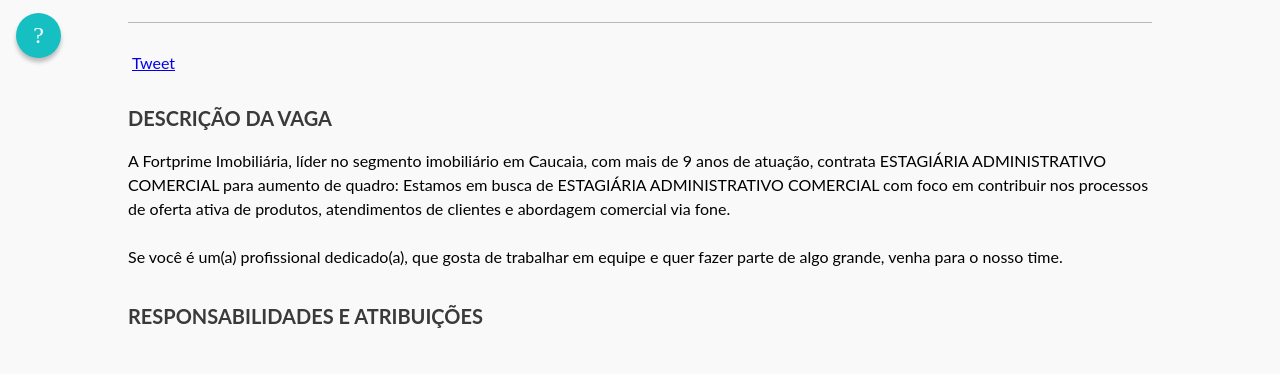
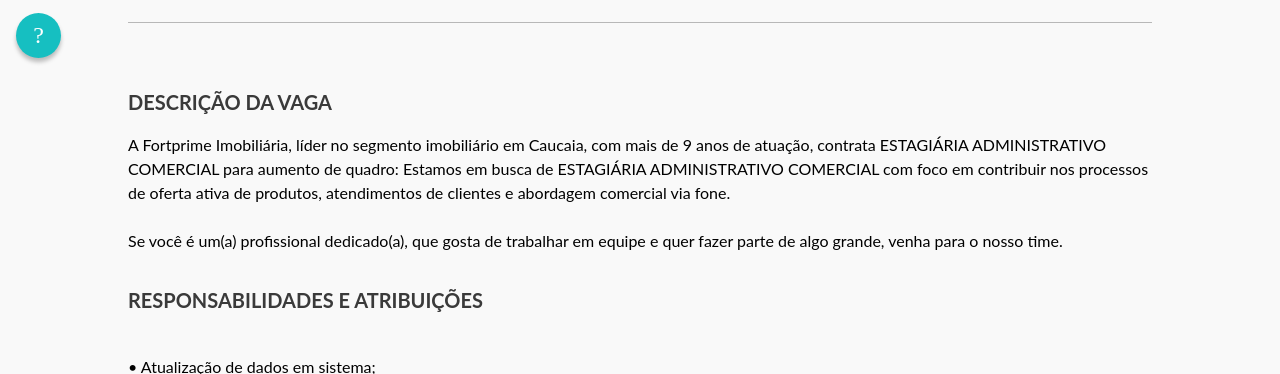
Before and after one commit to alencadev/PORTAL_DE_CARREIRAS, a plain HTML site: page estagio.html in a window 1280 px wide. Shown: the part 726-1100 px from the top of the page. Drawn offline with Linux system fonts and the light colour scheme.

Commit message:
ATUALIZAÇÃO 3

```diff
--- a/estagio.html
+++ b/estagio.html
@@ -923,9 +923,6 @@
                         <div role="link" data-testid="linkedin-share" aria-label="Compartilhar no Linkedin" class="sc-c2a9c75c-1 khGUpw">
                             <script type="IN/Share" data-url="http://ambev.gupy.io/job/eyJqb2JJZCI6Mzg3MjMzOSwic291cmNlIjoic2hhcmluZ19saW5rZWRpbiJ9?jobBoardSource=sharing_linkedin"></script>
                         </div>
-                        <div class="sc-c2a9c75c-2 gDJxSb">
-                            <a href="https://twitter.com/share" class="twitter-share-button" aria-label="Compartilhar no Twitter" role="link" data-text="Analista De Controle I (CDD Sete Lagoas)" data-url="http://ambev.gupy.io/job/eyJqb2JJZCI6Mzg3MjMzOSwic291cmNlIjoic2hhcmluZ190d2l0dGVyIn0=?jobBoardSource=sharing_twitter" data-hashtags="Ambev" data-show-count="false">Tweet</a>
-                        </div>
                         <div class="sc-c2a9c75c-3 bMFlYO fb-share-button" data-testid="fb-share" data-href="http://ambev.gupy.io/job/eyJqb2JJZCI6Mzg3MjMzOSwic291cmNlIjoic2hhcmluZ19mYWNlYm9vayJ9?jobBoardSource=sharing_facebook" data-layout="button" data-size="small" data-mobile-iframe="true">
                             <a href="https://www.facebook.com/sharer/sharer.php?u=http%3A%2F%2Fambev.gupy.io%2Fjob%2FeyJqb2JJZCI6Mzg3MjMzOSwic291cmNlIjoic2hhcmluZ19mYWNlYm9vayJ9%3FjobBoardSource%3Dsharing_facebook;src=sdkpreparse" class="fb-xfbml-parse-ignore" target="_blank" rel="noreferrer noopener" role="link" aria-label="Compartilhar no Facebook"></a>
                         </div>
```
